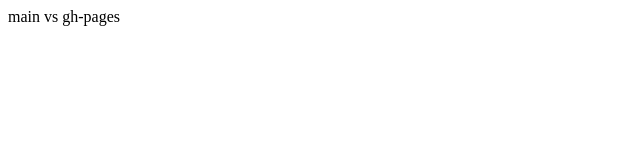
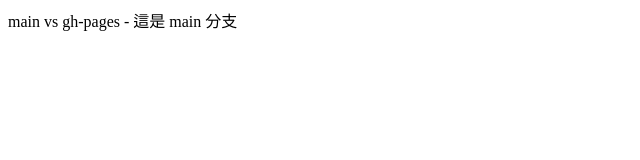
Before and after one commit to udn-ian/github-project, a website: page src/index.html in a window 1280 px wide. Shown: the whole page, without its empty margins (0-640 px from the left). Drawn offline with Linux system fonts and the light colour scheme.

Commit message:
Initial commit

```diff
--- a/src/index.html
+++ b/src/index.html
@@ -6,6 +6,6 @@
   <title>github-分支切換練習</title>
 </head>
 <body>
-  main vs gh-pages
+  main vs gh-pages - 這是 main 分支
 </body>
 </html>
```
Also changed, not shown: 2 other files.
